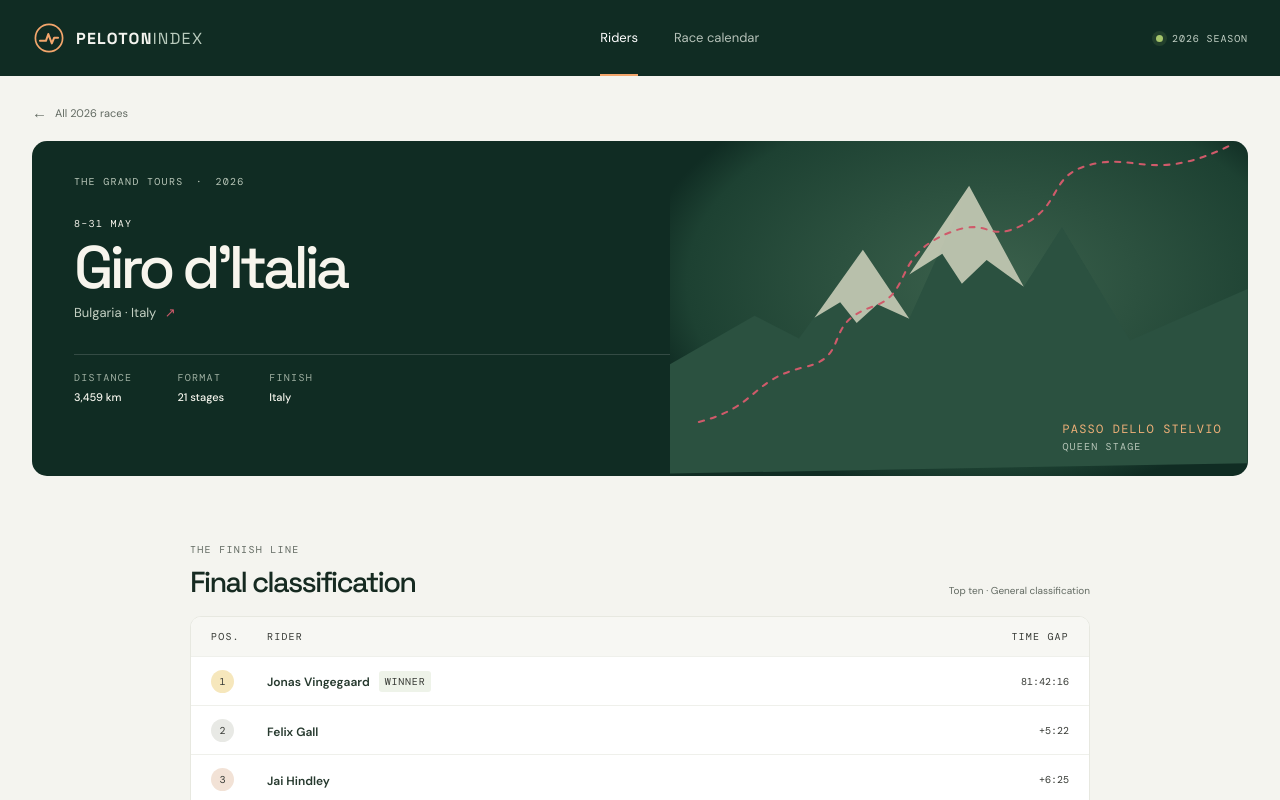
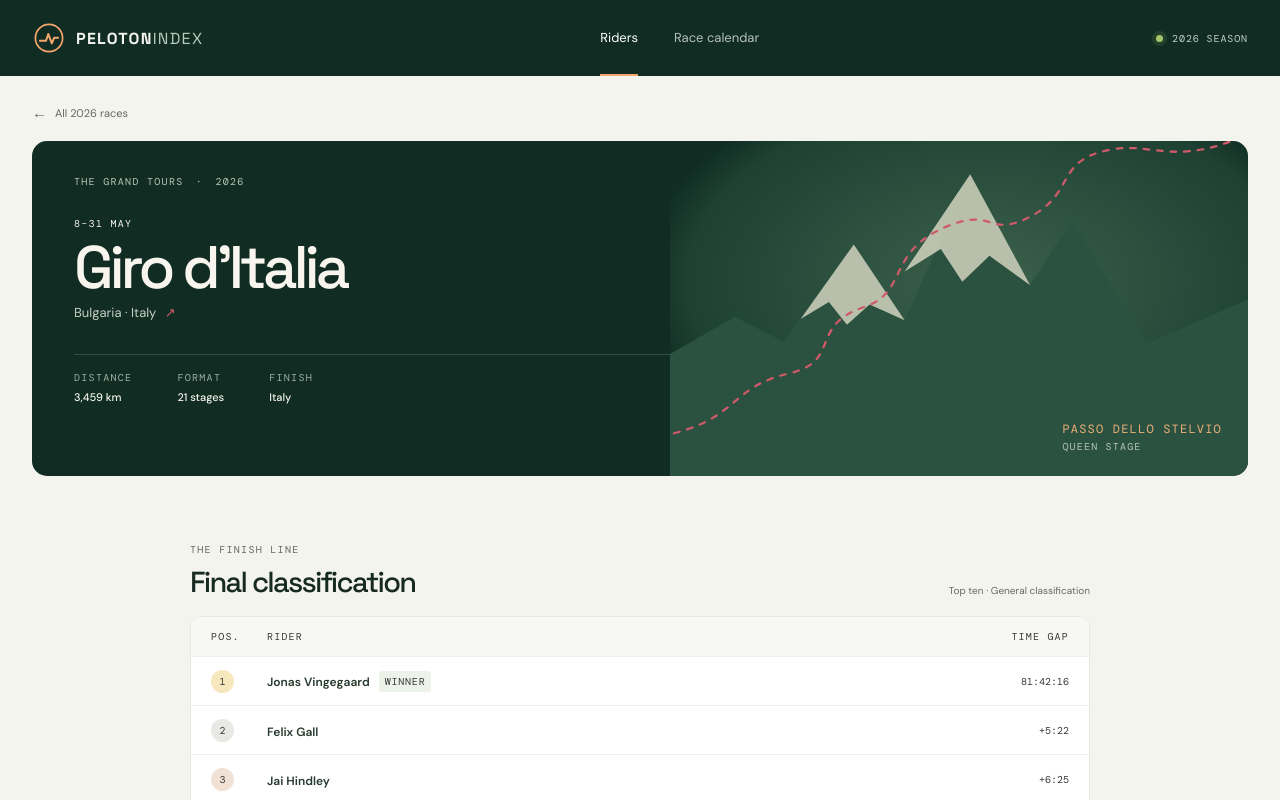
Before and after one commit to claicham/visual-regression, an Angular app in the folder app/: page /races/giro-ditalia in a window 1280 px wide. Shown: the top 800 px of the page. Built offline with nearby package versions, Linux system fonts and the light colour scheme.

Commit message:
image size

```diff
--- a/app/src/app/pages/race-page/race-page.html
+++ b/app/src/app/pages/race-page/race-page.html
@@ -29,7 +29,7 @@
         [class]="'race-hero-art scene-' + race.artwork.scene"
         aria-hidden="true"
       >
-        <svg viewBox="0 0 560 320" preserveAspectRatio="xMidYMid meet">
+        <svg viewBox="0 0 560 320" preserveAspectRatio="xMidYMid slice">
           @switch (race.artwork.scene) {
             @case ('stelvio') {
               <path
--- a/app/src/app/pages/race-page/race-page.scss
+++ b/app/src/app/pages/race-page/race-page.scss
@@ -120,6 +120,15 @@
   bottom: 0;
   width: 100%;
   height: 100%;
+}
+
+@media (min-width: 64rem) {
+  .race-hero-art svg {
+    width: 108%;
+    height: 108%;
+    right: -4%;
+    bottom: -4%;
+  }
 }
 
 .art-land {
```
